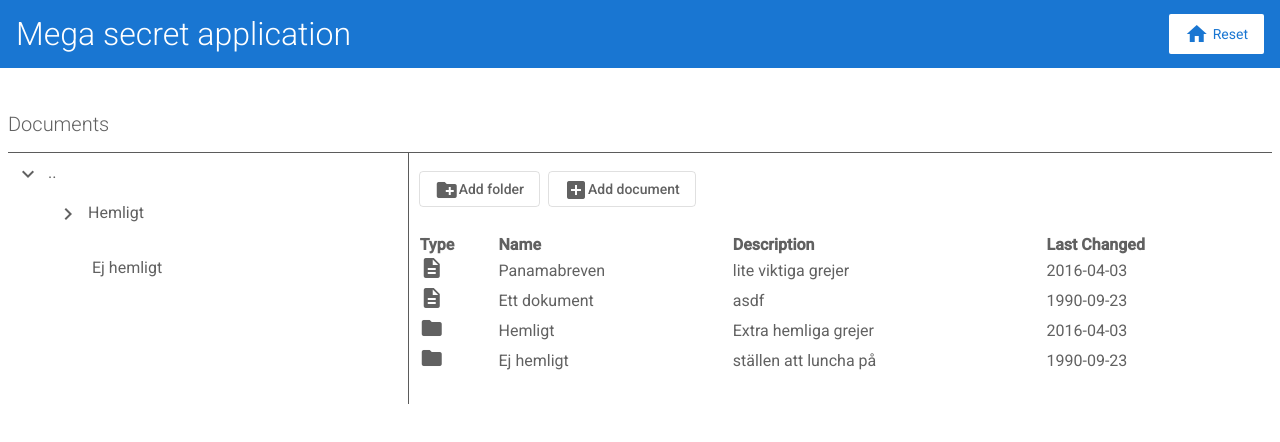
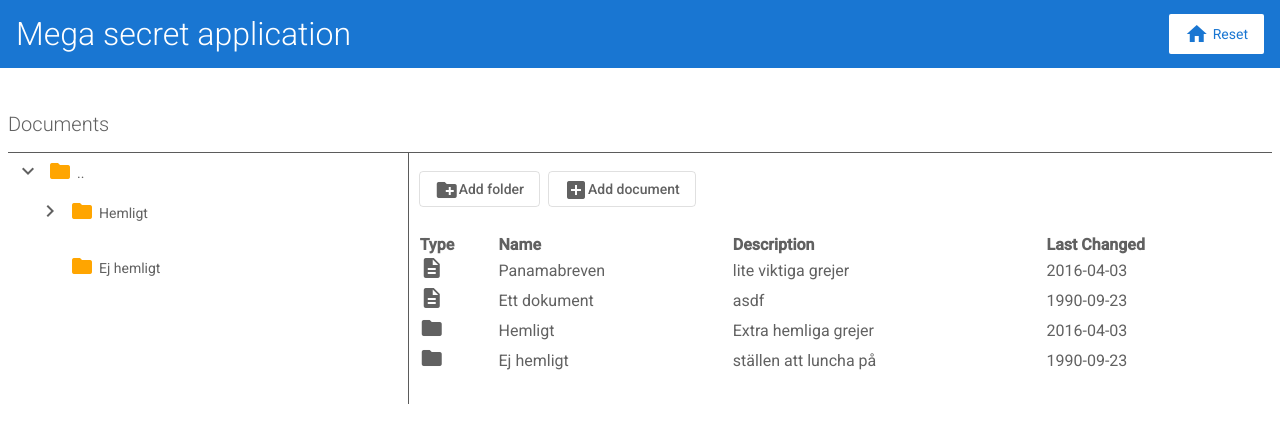
Before and after one commit to shillbom/test-folders, an Angular app: page / in a window 1280 px wide. Shown: the top 442 px of the page. Built offline with nearby package versions, Linux system fonts and the light colour scheme.

Commit message:
fix tree refresh

```diff
--- a/src/app/document-view/document-view.component.html
+++ b/src/app/document-view/document-view.component.html
@@ -3,7 +3,7 @@
 <div class="layout">
   <app-tree-view
     class="left"
-    [folder]="folder"
+    [folders]="folders"
     (folderSelected)="onFolderSelected($event)"
   ></app-tree-view>
 
--- a/src/app/document-view/document-view.component.ts
+++ b/src/app/document-view/document-view.component.ts
@@ -10,7 +10,7 @@ import { Document } from '../documents';
 })
 export class DocumentViewComponent implements OnInit {
   documents = [] as Document[];
-  folder = DocumentService.GetFolders();
+  folders = DocumentService.GetFolders();
   currentFolder = 0;
 
   onFolderSelected(id: number) {
@@ -51,7 +51,7 @@ export class DocumentViewComponent implements OnInit {
 
   refreshDocuments() {
     this.documents = DocumentService.GetDocuments(this.currentFolder);
-    this.folder = DocumentService.GetFolders();
+    this.folders = DocumentService.GetFolders();
   }
 
   constructor() {}
--- a/src/app/services/document-service.ts
+++ b/src/app/services/document-service.ts
@@ -36,16 +36,8 @@ class DocumentService {
     return docs;
   }
 
-  GetFolders(): Folder {
-    var root = {
-      name: '..',
-      id: 0,
-      children: [],
-    };
-
-    this.AddSubFolders(root);
-
-    return root;
+  GetFolders(): Document[] {
+    return Documents.filter((d) => d.isFolder);
   }
 
   private GenerateId(): number {
@@ -58,27 +50,5 @@ class DocumentService {
 
     return test;
   }
-
-  private AddSubFolders(folder: Folder) {
-    for (const subFolder of Documents.filter(
-      (d) => d.isFolder && d.parent == folder.id
-    )) {
-      var created = {
-        name: subFolder.name,
-        id: subFolder.id,
-        children: [],
-      } as Folder;
-      this.AddSubFolders(created);
-
-      folder.children.push(created);
-    }
-  }
 }
-
-export interface Folder {
-  name: string;
-  id: number;
-  children: Folder[];
-}
-
 export default new DocumentService();
--- a/src/app/tree-view/tree-view.component.css
+++ b/src/app/tree-view/tree-view.component.css
@@ -1,5 +1,6 @@
 :host {
   width: 600px;
+  font-size: 16px;
 }
 
 .example-tree-invisible {
@@ -17,12 +18,23 @@
 }
 
 .example-tree-node .example-tree-node {
-  padding-left: 40px;
+  padding-left: 22px;
 }
 
 cdk-nested-tree-node {
   display: flex;
   align-items: center;
+}
+
+.folder-icon {
+  top: 5px;
+  position: relative;
+  padding-right: 5px;
+  color: orange;
+}
+
+button .mat-icon {
+  line-height: 18px;
 }
 
 button {
--- a/src/app/tree-view/tree-view.component.html
+++ b/src/app/tree-view/tree-view.component.html
@@ -1,27 +1,26 @@
-<cdk-tree *ngIf="folder" [dataSource]="dataSource" [treeControl]="treeControl">
+<mat-tree *ngIf="folders" [dataSource]="dataSource" [treeControl]="treeControl">
   <!-- This is the tree node template for leaf nodes -->
-  <cdk-nested-tree-node *cdkTreeNodeDef="let node" class="example-tree-node">
+  <mat-nested-tree-node *matTreeNodeDef="let node" class="example-tree-node">
     <!-- use a disabled button to provide padding for tree leaf -->
-    <button mat-icon-button disabled></button>
-    <span (click)="onClick(node)"> {{ node.name }}</span>
-  </cdk-nested-tree-node>
+    <button mat-icon-button disabled matTreeNodeToggle></button>
+    <i class="material-icons folder-icon">folder</i>
+    <span (click)="onClick(node)">{{ node.name }}</span>
+  </mat-nested-tree-node>
+
   <!-- This is the tree node template for expandable nodes -->
-  <cdk-nested-tree-node
-    *cdkTreeNodeDef="let node; when: hasChild"
+  <mat-nested-tree-node
+    *matTreeNodeDef="let node; when: hasChild"
     class="example-tree-node"
   >
-    <button
-      mat-icon-button
-      [attr.aria-label]="'Toggle ' + node.name"
-      cdkTreeNodeToggle
-    >
+    <button mat-icon-button matTreeNodeToggle>
       <mat-icon class="mat-icon-rtl-mirror">
         {{ treeControl.isExpanded(node) ? 'expand_more' : 'chevron_right' }}
       </mat-icon>
     </button>
+    <i class="material-icons folder-icon">folder</i>
     <span (click)="onClick(node)">{{ node.name }}</span>
     <div [class.example-tree-invisible]="!treeControl.isExpanded(node)">
-      <ng-container cdkTreeNodeOutlet></ng-container>
+      <ng-container matTreeNodeOutlet></ng-container>
     </div>
-  </cdk-nested-tree-node>
-</cdk-tree>
+  </mat-nested-tree-node>
+</mat-tree>
--- a/src/app/tree-view/tree-view.component.ts
+++ b/src/app/tree-view/tree-view.component.ts
@@ -1,8 +1,14 @@
 import { Component, OnInit, EventEmitter, Output, Input } from '@angular/core';
-import { ArrayDataSource } from '@angular/cdk/collections';
 import { NestedTreeControl } from '@angular/cdk/tree';
+import { MatTreeNestedDataSource } from '@angular/material/tree';
 
-import DocumentService, { Folder } from '../services/document-service';
+import { Document } from '../documents';
+
+interface Folder {
+  name: string;
+  id: number;
+  children: Folder[];
+}
 
 @Component({
   selector: 'app-tree-view',
@@ -11,23 +17,58 @@ import DocumentService, { Folder } from '../services/document-service';
 })
 export class TreeViewComponent implements OnInit {
   treeControl = new NestedTreeControl<Folder>((node) => node.children);
-  dataSource = new ArrayDataSource([] as Folder[]);
+  dataSource = new MatTreeNestedDataSource<Folder>();
 
-  hasChild = (_: number, node: Folder) => node.children.length > 0;
+  @Input() folders: Document[] = [];
+  @Output() folderSelected = new EventEmitter<number>();
 
-  @Input() folder!: Folder;
-  @Output() folderSelected = new EventEmitter<number>();
+  rootFolder = {
+    name: '..',
+    id: 0,
+    children: [],
+  } as Folder;
+  data = [this.rootFolder];
 
   onClick(clicked: Folder) {
     this.folderSelected.emit(clicked.id);
   }
 
-  constructor() {}
+  constructor() {
+    this.dataSource.data = this.data;
+  }
 
-  ngOnInit(): void {}
+  ngOnInit(): void {
+    this.addSubFolders(this.rootFolder);
+    this.treeControl.expand(this.rootFolder);
+  }
 
   ngOnChanges() {
-    this.dataSource = new ArrayDataSource([this.folder]);
-    this.treeControl.expand(this.folder);
+    if (this.folders != null) {
+      this.addSubFolders(this.rootFolder);
+
+      this.dataSource.data = null;
+      this.dataSource.data = this.data;
+    }
+  }
+
+  hasChild = (_: number, node: Folder) => node.children.length > 0;
+
+  private addSubFolders(folder: Folder) {
+    for (const subFolder of this.folders.filter(
+      (d) => d.isFolder && d.parent == folder.id
+    )) {
+      let child = folder.children.find((s) => s.id == subFolder.id);
+      if (child == null) {
+        child = {
+          name: subFolder.name,
+          id: subFolder.id,
+          children: [],
+        } as Folder;
+
+        folder.children.push(child);
+      }
+
+      this.addSubFolders(child);
+    }
   }
 }
--- a/tsconfig.json
+++ b/tsconfig.json
@@ -14,14 +14,12 @@
     "declaration": false,
     "downlevelIteration": true,
     "experimentalDecorators": true,
+    "strictNullChecks": false,
     "moduleResolution": "node",
     "importHelpers": true,
     "target": "es2020",
     "module": "es2020",
-    "lib": [
-      "es2020",
-      "dom"
-    ]
+    "lib": ["es2020", "dom"]
   },
   "angularCompilerOptions": {
     "enableI18nLegacyMessageIdFormat": false,
```
